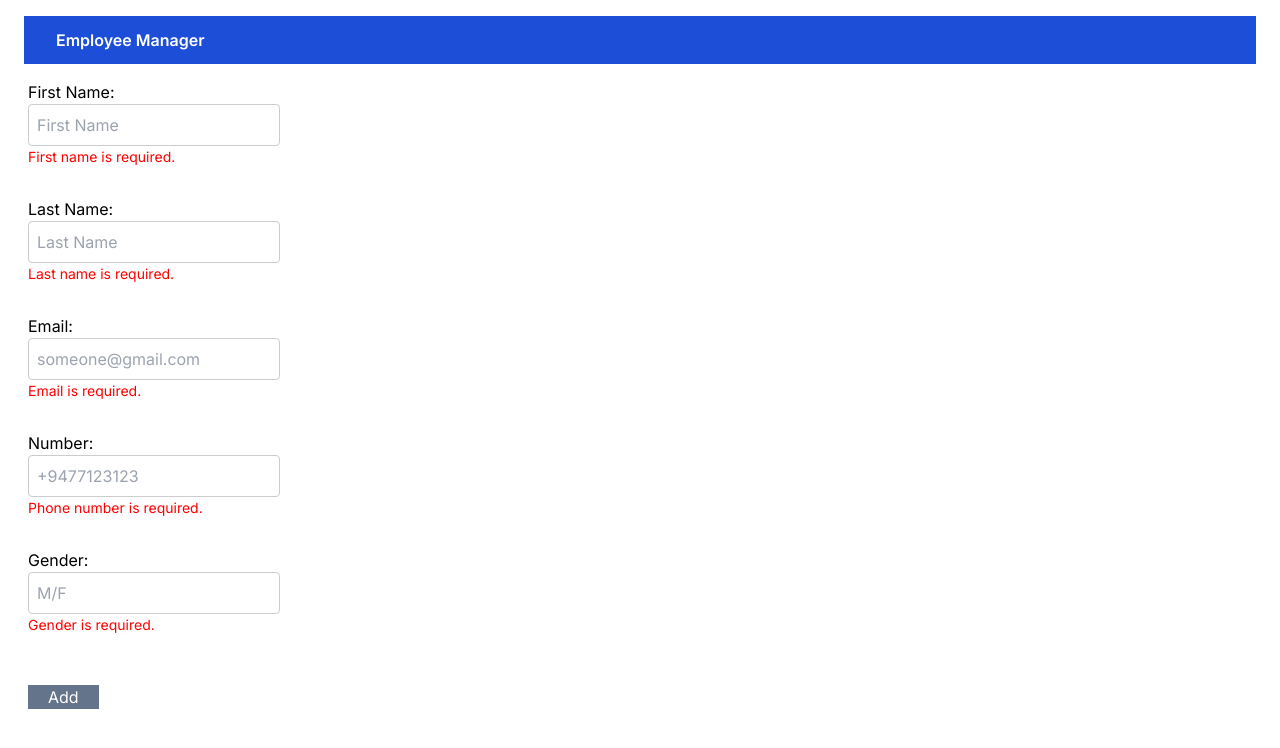
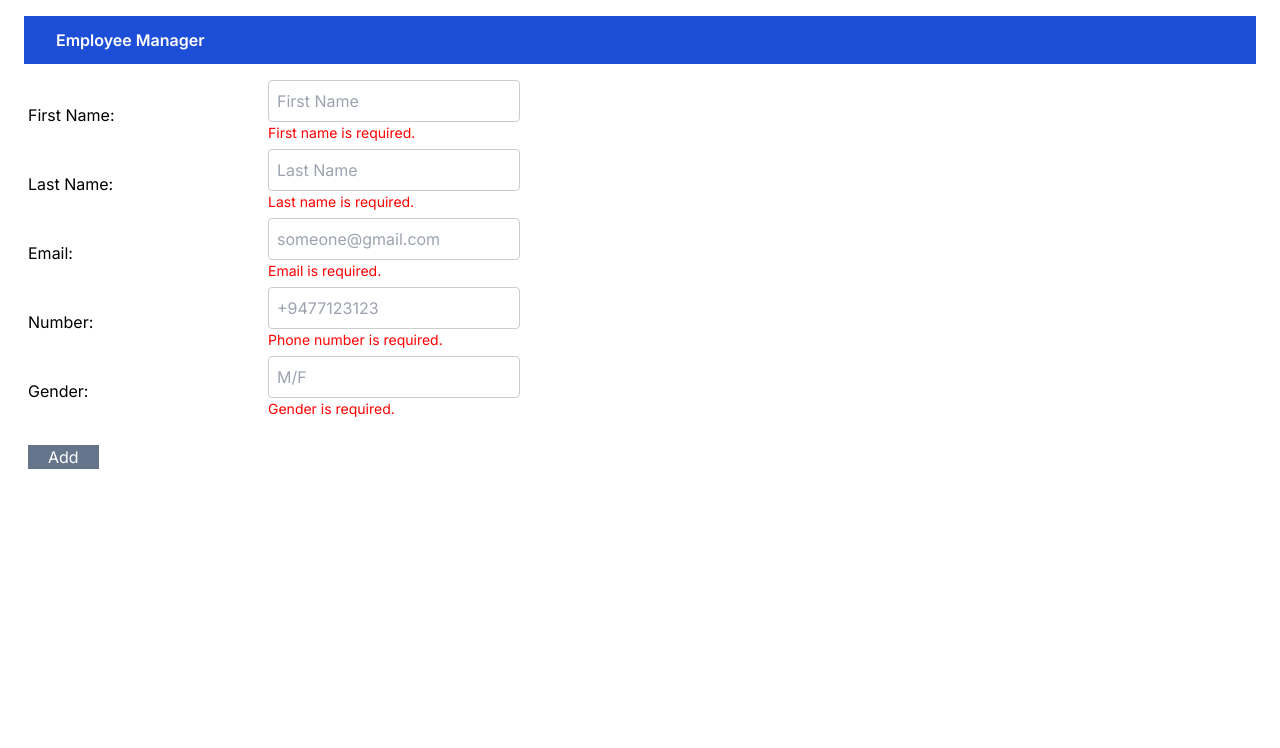
Before and after one commit to Gopzy/employee-manager, a Next.js app: page /employee/edit in a window 1280 px wide. Shown: the top 748 px of the page. Built offline with nearby package versions, Linux system fonts and the light colour scheme.

Commit message:
form bug fixed

```diff
--- a/app/employee/edit/page.tsx
+++ b/app/employee/edit/page.tsx
@@ -1,15 +1,14 @@
 "use client";
 import EmployeeForm from "@/components/form";
-import { useRouter, useSearchParams } from "next/navigation";
+import { useSearchParams } from "next/navigation";
 import React from "react";
 
-const page = ({ route }) => {
+const page = () => {
   const searchParam = useSearchParams();
   const id = searchParam.get("id")!;
 
   return (
     <div>
-      {/* Edit page */}
       <EmployeeForm employeeId={id} />
     </div>
   );
--- a/app/layout.jsx
+++ b/app/layout.jsx
@@ -1,5 +1,5 @@
 "use client";
-import Header from "@/components/header";
+import NavBar from "@/components/navBar";
 import configureStore from "@/store/configureStore";
 import { Inter } from "next/font/google";
 import { Provider } from "react-redux";
@@ -13,7 +13,7 @@ export default function RootLayout({ children }) {
       <html lang="en">
         <body className={inter.className}>
           <div className="max-w-full  px-6 py-4">
-            <Header />
+            <NavBar />
           </div>
           {children}
         </body>
--- a/app/page.jsx
+++ b/app/page.jsx
@@ -1,7 +1,4 @@
 "use client";
-import Dashboard from "@/app/employee/list/page";
-import configureStore from "@/store/configureStore";
-import { Provider } from "react-redux";
 import "./globals.css";
 
 export default function Home() {
--- a/components/employeeTable.jsx
+++ b/components/employeeTable.jsx
@@ -1,8 +1,6 @@
 import React from "react";
 
 const EmployeeTable = ({ employees, onDelete }) => {
-  // console.log("EmployeeTable >>>>>>>>", employees);
-
   return (
     <table className="min-w-full divide-y divide-gray-200">
       <thead className=" bg-green-500">
--- a/components/form.jsx
+++ b/components/form.jsx
@@ -6,7 +6,7 @@ import { useEffect } from "react";
 import { useRouter } from "next/navigation";
 import Validation from "./validation";
 
-const defaultFormObj = {
+const formObj = {
   first_name: "",
   last_name: "",
   email: "",
@@ -20,7 +20,7 @@ const defaultFormObj = {
 const EmployeeForm = ({ employeeId }) => {
   const router = useRouter();
   const dispatch = useDispatch();
-  const [formData, setFormData] = useState(defaultFormObj);
+  const [formData, setFormData] = useState(formObj);
 
   const [errors, setErrors] = useState({});
   const [isFormValid, setIsFormValid] = useState(false);
@@ -37,7 +37,7 @@ const EmployeeForm = ({ employeeId }) => {
     }
   }, []);
 
-  const handleChange = (e) => {
+  const onChangeFormValue = (e) => {
     const { name, value } = e.target;
     setFormData((prevState) => ({
       ...prevState,
@@ -51,129 +51,115 @@ const EmployeeForm = ({ employeeId }) => {
     Validation(formData, setErrors, setIsFormValid);
   }, [first_name, last_name, number, gender, email]);
 
-  const handleSubmit = () => {
+  const handleSubmit = (e) => {
+    e.preventDefault();
+
     const updatePayload = { id: employeeId, requestParams: formData };
     if (isFormValid) {
       dispatch(
         employeeId
-          ? updateEmployees(updatePayload, () =>
-              alert("Employee updated successfully!")
-            )
-          : addEmployees(
-              formData,
-              () => alert("Employee created successfully!")
-              // () => router.push("/employee/list")
-            )
+          ? updateEmployees(updatePayload, () => router.push("/employee/list"))
+          : addEmployees(formData, () => router.push("/employee/list"))
       );
     }
   };
 
   return (
-    <div className=" px-7">
+    <div className=" px-7 ">
       <form onSubmit={handleSubmit}>
-        <label>
-          First Name:
-          <br />
+        <div className="grid grid-cols-2 w-[480px] items-center">
+          <label>First Name:</label>
+          <div>
             <input
               style={{
                 border: "1px solid #ccc",
                 borderRadius: "4px",
                 padding: "8px",
-              //   width: "100%",
                 boxSizing: "border-box",
               }}
               type="text"
               name="first_name"
               placeholder="First Name"
-            value={formData?.first_name}
-            onChange={handleChange}
+              value={first_name}
+              onChange={onChangeFormValue}
             />
-          {errors.first_name && <p style={styles.error}>{errors.first_name}</p>}
-        </label>
-        <br />
-        <label>
-          Last Name:
-          <br />
+            {errors.first_name && (
+              <p style={styles.error}>{errors.first_name}</p>
+            )}
+          </div>
+          <label>Last Name:</label>
+          <div>
             <input
               style={{
                 border: "1px solid #ccc",
                 borderRadius: "4px",
                 padding: "8px",
-              //   width: "100%",
                 boxSizing: "border-box",
               }}
               type="text"
               name="last_name"
               placeholder="Last Name"
-            value={formData?.last_name}
-            onChange={handleChange}
+              value={last_name}
+              onChange={onChangeFormValue}
             />
             {errors.last_name && <p style={styles.error}>{errors.last_name}</p>}
-        </label>
-        <br />
-        <label>
-          Email:
-          <br />
+          </div>
+          <label>Email:</label>
+          <div>
             <input
               style={{
                 border: "1px solid #ccc",
                 borderRadius: "4px",
                 padding: "8px",
-              //   width: "100%",
                 boxSizing: "border-box",
               }}
               type="email"
               name="email"
               placeholder="someone@gmail.com"
-            value={formData?.email}
-            onChange={handleChange}
+              value={email}
+              onChange={onChangeFormValue}
             />
             {errors.email && <p style={styles.error}>{errors.email}</p>}
-        </label>
-        <br />
-        <label>
-          Number:
-          <br />
+          </div>
+
+          <label>Number:</label>
+          <div>
             <input
               style={{
                 border: "1px solid #ccc",
                 borderRadius: "4px",
                 padding: "8px",
-              //   width: "100%",
                 boxSizing: "border-box",
               }}
               type="text"
               name="number"
               placeholder="+9477123123"
-            value={formData?.number}
-            onChange={handleChange}
+              value={number}
+              onChange={onChangeFormValue}
             />
             {errors.number && <p style={styles.error}>{errors.number}</p>}
-        </label>
-        <br />
-        <label>
-          Gender:
-          <br />
+          </div>
+
+          <label>Gender:</label>
+          <div>
             <input
               style={{
                 border: "1px solid #ccc",
                 borderRadius: "4px",
                 padding: "8px",
-              //   width: "100%",
                 boxSizing: "border-box",
               }}
               type="text"
               name="gender"
               placeholder="M/F"
-            value={formData?.gender}
-            onChange={handleChange}
+              value={gender}
+              onChange={onChangeFormValue}
             />
             {errors.gender && <p style={styles.error}>{errors.gender}</p>}
-        </label>
-        <br />
-        <button className=" bg-slate-500 px-5 mt-5 text-white" type="submit">
+          </div>
+        </div>
+        <button className=" bg-slate-500 px-5 mt-5 text-white " type="submit">
           {employeeId ? "Save" : "Add"}
-          <br />
         </button>
       </form>
     </div>
--- a/components/header.jsx
+++ b/components/navBar.jsx
@@ -2,15 +2,14 @@
 import Link from "next/link";
 import React, { Component } from "react";
 
-const Header = () => {
+const NavBar = () => {
   return (
     <nav className="flex justify-between items-center bg-blue-700 px-8 py-3">
       <Link className="text-white font-semibold" href={"/employee/list"}>
         Employee Manager
       </Link>
-      {/* <Link href={"/addemployee"}>Add employee</Link> */}
     </nav>
   );
 };
 
-export default Header;
+export default NavBar;
--- a/package.json
+++ b/package.json
@@ -20,7 +20,9 @@
     "redux-thunk": "^3.1.0"
   },
   "devDependencies": {
+    "@types/node": "20.12.7",
     "postcss": "^8",
-    "tailwindcss": "^3.4.1"
+    "tailwindcss": "^3.4.1",
+    "typescript": "5.4.5"
   }
 }
```
Also changed, not shown: 1 other file (tests, documents, lock files or other folders). Lines whose indentation alone changed are shown as unchanged.
